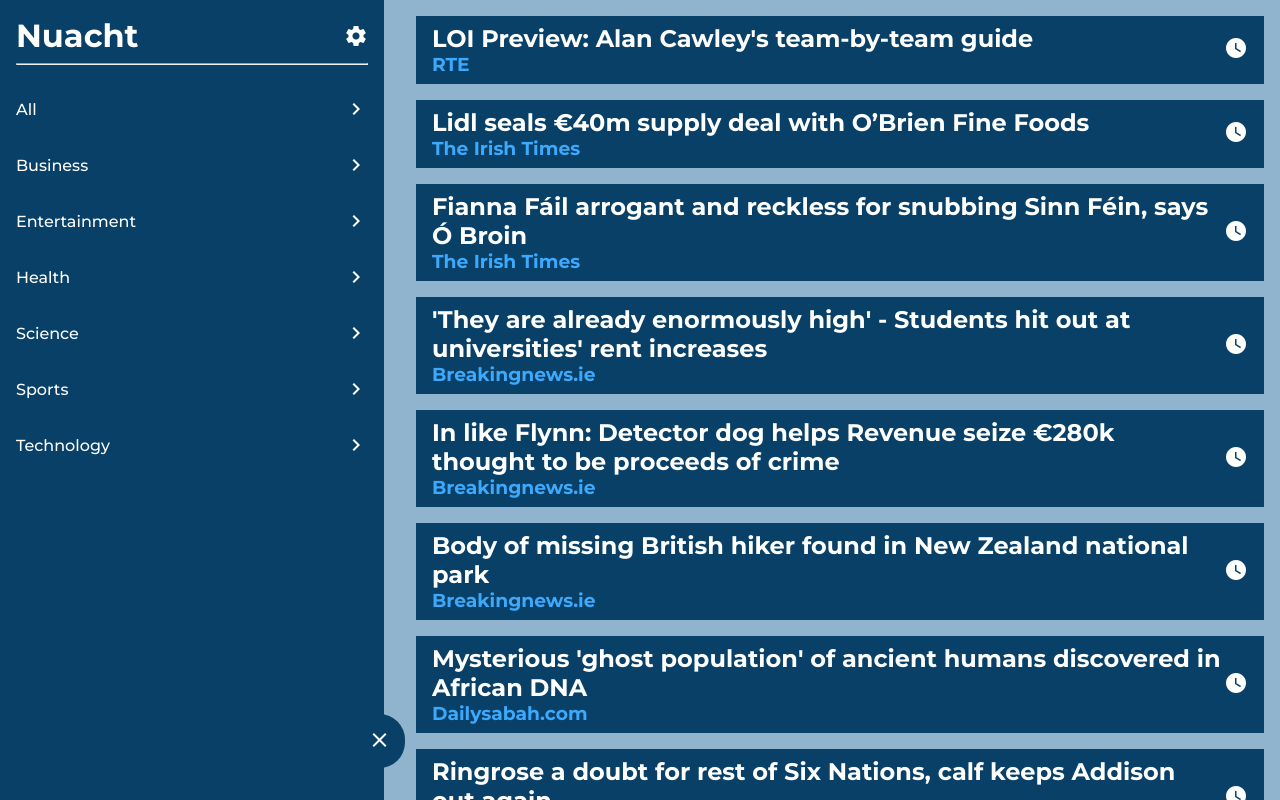
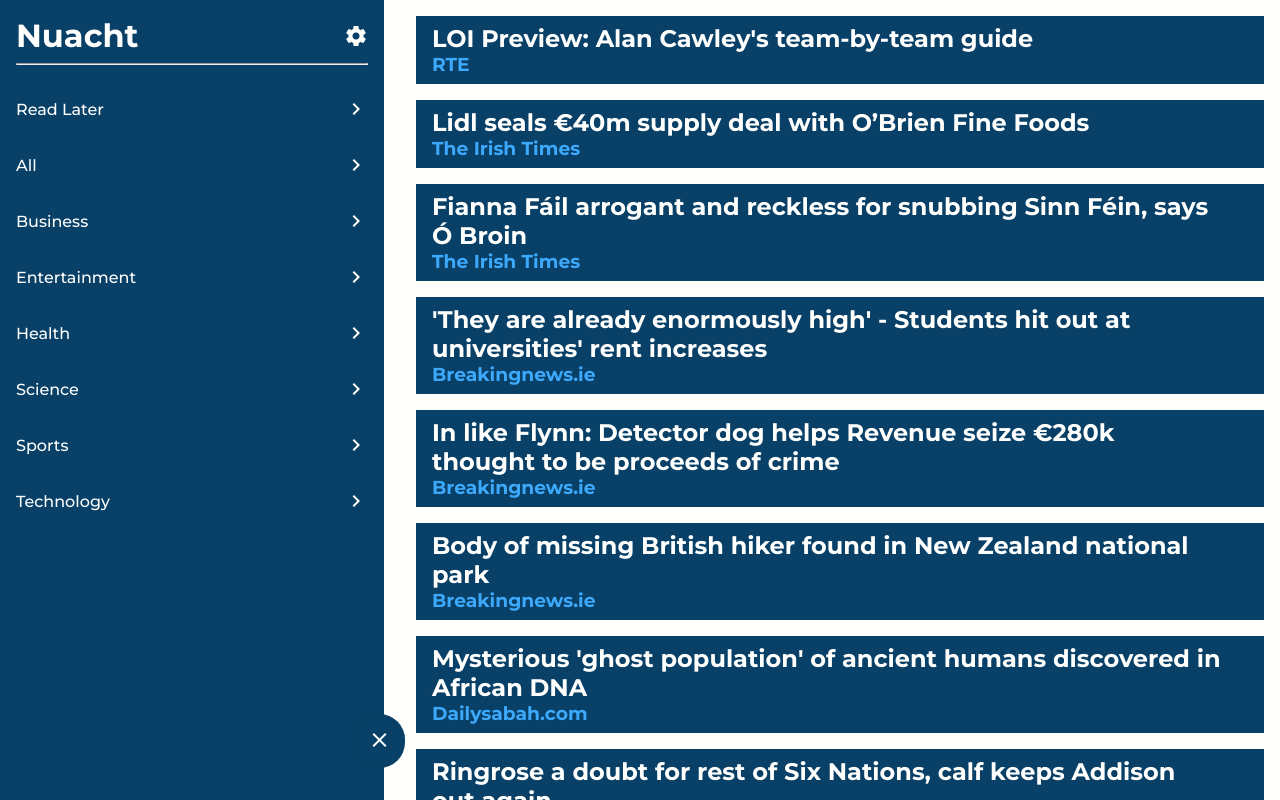
Before and after one commit to NiallEccles/Nuacht, an Angular app: page / in a window 1280 px wide. Built offline with nearby package versions, Linux system fonts and the light colour scheme.

Commit message:
Added in read later icon.

```diff
--- a/src/app/components/drawer/drawer.component.ts
+++ b/src/app/components/drawer/drawer.component.ts
@@ -14,8 +14,13 @@
   public categories = [
     {
       id: 0,
+      name: "Read Later",
+      icon: "watch_later"
+    },
+    {
+      id: 0,
       name: "All",
-      icon: "public"
+      icon: "dynamic_feed"
     },
     {
       id: 1,
--- a/src/app/components/reader/reader.component.html
+++ b/src/app/components/reader/reader.component.html
@@ -1,6 +1,6 @@
 <div class="reader">
   <ol>
-    <li *ngFor="let article of data" (click)="test1(article)">
+    <li *ngFor="let article of data; let i = index" (click)="test1(article)">
       <article>
         <div class="content">
           <h2>{{ article.title | removeSrc }}</h2>
--- a/src/app/components/reader/reader.component.scss
+++ b/src/app/components/reader/reader.component.scss
@@ -21,6 +21,9 @@
         h2 {
           text-decoration: underline;
         }
+        .trailing {
+          visibility: visible;
+        }
       }
     }
   }
@@ -29,6 +32,15 @@
     flex-direction: row;
     align-items: center;
     justify-content: space-between;
+    .trailing {
+      visibility: hidden;
+    }
+    .leading {
+      width: 2em;
+      img {
+        width: 100%;
+      }
+    }
     h3 {
       color: var(--button);
     }
--- a/src/app/components/reader/reader.component.ts
+++ b/src/app/components/reader/reader.component.ts
@@ -9,6 +9,7 @@
 export class ReaderComponent implements OnInit {
 
   public data;
+  public currentItem;
 
   constructor(public newsService: NewsService) { }
 
@@ -25,4 +26,9 @@
     event.stopPropagation();
   }
 
+  showSaveLater(index){
+    console.log(index);
+    this.currentItem = index;
+  }
+
 }
--- a/src/styles.scss
+++ b/src/styles.scss
@@ -13,7 +13,7 @@
 
 body {
   margin: 0;
-  background: var(--secondary);
+  background: var(--background);
 }
 
 *,
```
